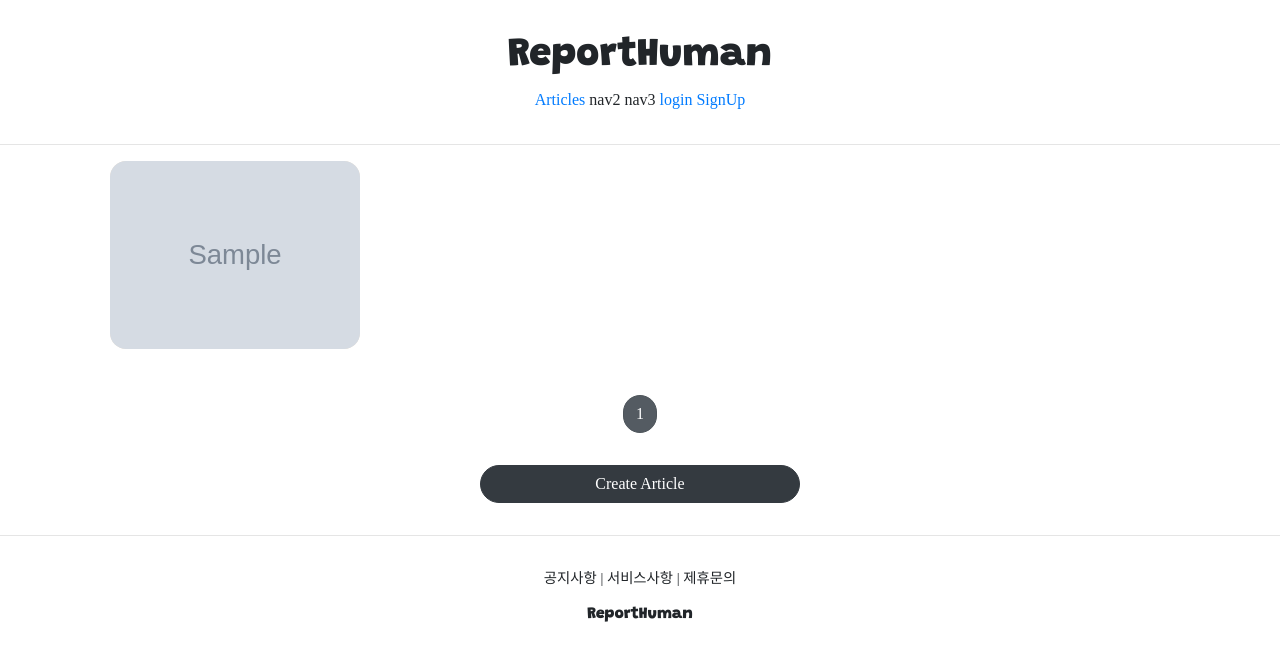
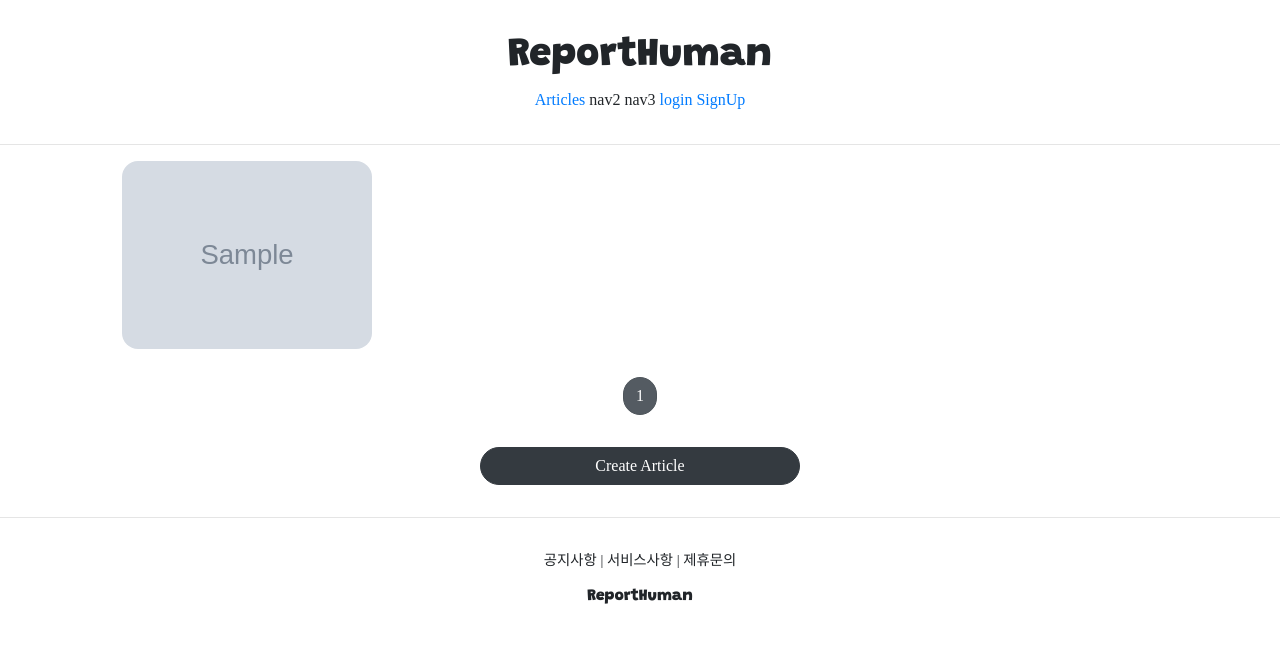
Before and after one commit to minkwan4/reporthuman, a Django app: page /articles/list/ in a window 1280 px wide. Shown: the top 661 px of the page. Run offline with Django 3.2, Linux system fonts and the light colour scheme; tables that the repository leaves empty hold one stand-in row (values such as "Sample post"); grey boxes marked "Sample" are stand-in pictures; some libraries are stand-ins or nearby versions.

Commit message:
django course 39 commit

```diff
--- a/articleapp/templates/articleapp/list.html
+++ b/articleapp/templates/articleapp/list.html
@@ -4,14 +4,22 @@
 {% block content %}
 <style>
 
+    .container {
+        padding: 0;
+        margin: 0, auto;
+    }
+
+
+    .container a {
+        width: 40%;
+        max-width: 250px;
+    }
+
     .container div {
-      width: 250px;
-
-      background-color: antiquewhite;
       display: flex;
       justify-content: center;
       align-items: center;
-      border-radius: 8px;
+
       border-radius: 1rem;
     }
 
@@ -40,7 +48,7 @@
 
 
   <div style="text-align: center;">
-    <a href="{% url 'articleapp:create' %}" class="btn btn-dark rounded-pill col-3 mt-3 mb-3">
+    <a href="{% url 'articleapp:create' %}" class="btn btn-dark rounded-pill col-3 mt-3 mb-3 px-1">
       Create Article
     </a>
   </div>
--- a/reporthuman/settings.py
+++ b/reporthuman/settings.py
@@ -37,7 +37,7 @@ SECRET_KEY = env('SECRET_KEY')
 # SECURITY WARNING: don't run with debug turned on in production!
 DEBUG = True
 
-ALLOWED_HOSTS = []
+ALLOWED_HOSTS = ['*']
 
 
 # Application definition
--- a/static/base.css
+++ b/static/base.css
@@ -14,3 +14,8 @@
     text-align: center;
      margin: 2rem 0;
 }
+
+@media screen and (max-width:500px){
+    html{
+    font-size: 12px;}
+}
--- a/static/js/magicgrid.js
+++ b/static/js/magicgrid.js
@@ -277,7 +277,7 @@ MagicGrid.prototype.listen = function listen () {
       let magicGrid = new MagicGrid({
       container: '.container',
       animate: true,
-      gutter: 30,
+      gutter: 12,
       static: true,
       useMin: true
     });
--- a/templates/head.html
+++ b/templates/head.html
@@ -2,7 +2,8 @@
 
 <head>
     <meta charset="UTF-8">
-    <title>reporthuman</title>
+    <meta name="viewport" content="width=device-width, initial-scale=1, shrink-to-fit=mo">
+    <title>Reporthuman</title>
 
     <!-- bootstrap link -->
     <link rel="stylesheet" href="https://cdn.jsdelivr.net/npm/bootstrap@4.5.3/dist/css/bootstrap.min.css"
```
